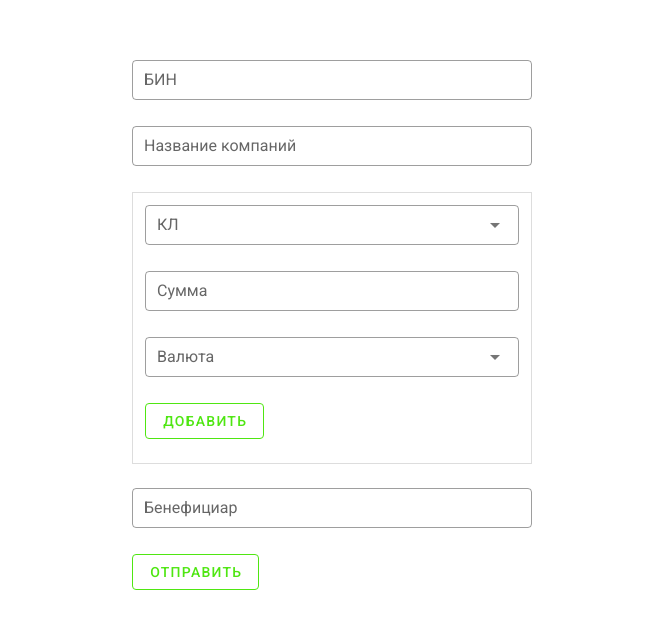
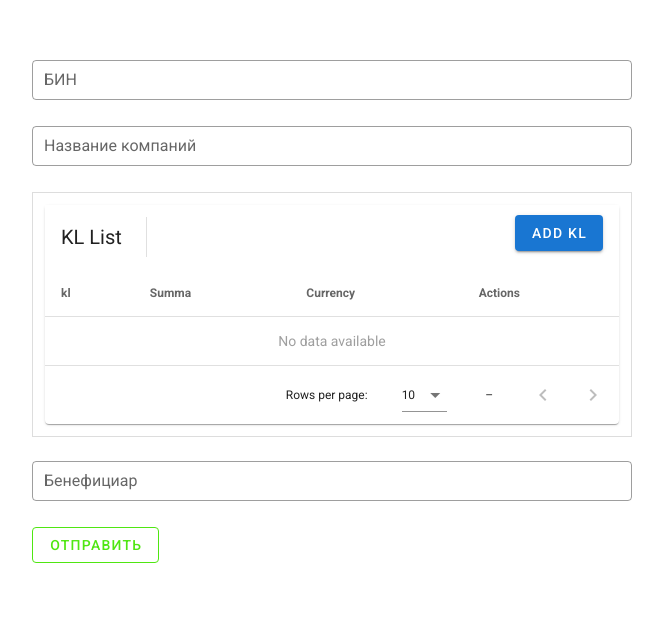
Before and after one commit to Zhasulan070/GarantsFront, a Vue app: page /create-order in a window 1280 px wide. Shown: the top 628 px of the page, without its empty margins (308-971 px from the left). Built offline with nearby package versions, Linux system fonts and the light colour scheme.

Commit message:
10.09.2021 changes

```diff
--- a/src/views/CreateOrder.vue
+++ b/src/views/CreateOrder.vue
@@ -22,6 +22,53 @@
             </v-text-field>
 
             <div class="kl_form">
+              <v-data-table
+                  :headers="headers"
+                  :items="showKlList"
+                  class="elevation-1"
+              >
+                <template
+                    v-slot:top
+                >
+                  <v-toolbar
+                      flat
+                  >
+                    <v-toolbar-title>
+                      KL List
+                    </v-toolbar-title>
+
+                    <v-divider
+                        class="mx-6"
+                        inset
+                        vertical
+                    >
+                    </v-divider>
+
+                    <v-spacer>
+
+                    </v-spacer>
+
+                    <v-dialog
+                        class="kl_form"
+                        v-model="dialog"
+                        max-width="500px"
+                    >
+
+                      <template v-slot:activator="{ on, attrs }">
+                        <v-btn
+                            color="primary"
+                            dark
+                            class="mb-2"
+                            v-bind="attrs"
+                            v-on="on"
+                        >
+                          ADD Kl
+                        </v-btn>
+                      </template>
+
+                      <v-card>
+                        <v-card-text>
+                          <v-container>
                             <v-select
                                 outlined
                                 dense
@@ -30,14 +77,10 @@
                                 label="КЛ"
                             >
                             </v-select>
-
                             <v-text-field
-                  outlined
-                  dense
                                 v-model="summa"
                                 label="Сумма"
-              >
-              </v-text-field>
+                            ></v-text-field>
 
                             <v-select
                                 outlined
@@ -45,23 +88,126 @@
                                 v-model="currency"
                                 :items="['тенге','доллар','евро']"
                                 label="Валюта"
-
                             >
                             </v-select>
+                          </v-container>
+                        </v-card-text>
+
+                        <v-card-actions>
+                          <v-spacer></v-spacer>
                           <v-btn
+                              color="blue darken-1"
+                              text
+                              @click="closeAddKl"
+                          >
+                            Cancel
+                          </v-btn>
+
+                          <v-btn
+                              color="blue darken-1"
+                              text
+                              @click="pushKl"
+                          >
+                            Save
+                          </v-btn>
+                        </v-card-actions>
+                      </v-card>
+                    </v-dialog>
+
+                    <v-dialog
+                        class="kl_form"
+                        v-model="dialogDeleteItem"
+                        max-width="500px"
+                    >
+                      <v-card>
+                        <v-card-title class="text-h5">Are you sure you want to delete this item?</v-card-title>
+                        <v-card-actions>
+                          <v-spacer></v-spacer>
+                          <v-btn color="blue darken-1" text @click="closeDelete">Cancel</v-btn>
+                          <v-btn color="blue darken-1" text @click="deleteItemConfirm">OK</v-btn>
+                          <v-spacer></v-spacer>
+                        </v-card-actions>
+                      </v-card>
+                    </v-dialog>
+
+                    <v-dialog
+                        class="kl_form"
+                        v-model="dialogEdit"
+                        max-width="500px"
+                    >
+                      <v-card>
+                        <v-card-text>
+                          <v-container>
+                            <v-select
                                 outlined
                                 dense
-                  class="mr-4"
-                  @click="pushKl"
-                  color="#4fe612"
+                                v-model="klTypeEdit"
+                                :items="klTypes"
+                                label="КЛ"
                             >
-                Добавить
+                            </v-select>
+                            <v-text-field
+                                outlined
+                                dense
+                                v-model="summaEdit"
+                                label="Сумма"
+                            ></v-text-field>
+
+                            <v-select
+                                outlined
+                                dense
+                                v-model="currencyEdit"
+                                :items="['тенге','доллар','евро']"
+                                label="Валюта"
+                            >
+                            </v-select>
+                          </v-container>
+                        </v-card-text>
+
+                        <v-card-actions>
+                          <v-spacer></v-spacer>
+                          <v-btn
+                              color="blue darken-1"
+                              text
+                              @click="dialogEdit = false"
+                          >
+                            Cancel
                           </v-btn>
-              <div class="kl_form__content">
-                <v-chip v-for="(kl, i) in klArray" :key="i">
-                  {{  `${kl.kl_type}, ${kl.summa}, ${kl.currency} ` }}
-                </v-chip>
-              </div>
+
+                          <v-btn
+                              color="blue darken-1"
+                              text
+                              @click="closeEditDialog"
+                          >
+                            Edit
+                          </v-btn>
+                        </v-card-actions>
+                      </v-card>
+
+                    </v-dialog>
+
+                  </v-toolbar>
+                </template>
+
+                <template v-slot:item.actions="{ item }">
+                  <v-icon
+                      small
+                      class="mr-2"
+                      @click="editItem(item)"
+                  >
+                    mdi-pencil
+                  </v-icon>
+                  <v-icon
+                      small
+                      @click="deleteItem(item)"
+                  >
+                    mdi-delete
+                  </v-icon>
+                </template>
+
+
+
+              </v-data-table>
             </div>
 
             <v-text-field
@@ -70,8 +216,10 @@
                 v-model="beneficator"
                 label="Бенефициар"
             >
+              <!--              beneficator-->
             </v-text-field>
 
+            <!--            send button-->
             <v-btn
                 outlined
                 dense
@@ -84,19 +232,46 @@
 
           </v-form>
         </div>
-
       </v-container>
     </v-main>
   </div>
 </template>
 
 <script>
-import axios from "axios";
+// import axios from "axios";
 
 export default {
   name: "CreateOrder",
+  editedIndex:null,
   data(){
     return{
+      headers: [
+        {
+          text: 'kl',
+          value: 'kl_type',
+          sortable: false
+        },
+        {
+          text: 'Summa',
+          value: 'summa',
+          sortable: false
+        },
+        {
+          text: 'Currency',
+          value: 'currency',
+          sortable: false
+        },
+        { text: 'Actions',
+          value: 'actions',
+          sortable: false
+        }
+      ],
+      dialog: false,
+      klTypeEdit: '',
+      summaEdit: '',
+      currencyEdit: '',
+      dialogEdit: false,
+      dialogDeleteItem: false,
       klTypes: [],
       klArray: [],
       kl_type: '',
@@ -120,9 +295,56 @@ export default {
       this.kl_type=''
       this.summa=''
       this.currency=''
+      this.dialog = false
     },
 
-    submit: function (){
+    closeAddKl () {
+      this.kl_type=''
+      this.summa=''
+      this.currency=''
+      this.dialog = false
+    },
+
+    closeDelete(){
+      this.dialogDeleteItem = false
+    },
+
+    editItem (item) {
+      this.editedIndex = item.index
+      this.klTypeEdit = item.kl_type
+      this.summaEdit = item.summa
+      this.currencyEdit = item.currency
+      this.dialogEdit = true
+    },
+
+    closeEditDialog(){
+      console.log(this.klArray[this.editedIndex-1])
+      const index = this.editedIndex - 1
+      let item = {
+        kl_type: this.klTypeEdit,
+        summa: this.summaEdit,
+        currency: this.currencyEdit
+      }
+      this.klArray[index] = {...item}
+      this.dialogEdit = false
+      console.log(this.klArray)
+    },
+
+    deleteItem (item) {
+      this.editedIndex = item.index-1
+      this.dialogDeleteItem = true
+    },
+
+    deleteItemConfirm () {
+      this.klArray.splice(this.editedIndex,1)
+      this.closeDelete()
+    },
+
+    submit:function (){
+      console.log(1)
+    }
+
+    /*submit: function (){
       this.result = {
         bin: this.bin,
         name: this.name,
@@ -135,11 +357,27 @@ export default {
           .then(response => {
             console.log(response)
           })
-    }
+    }*/
 
   },
+  computed: {
+    showKlList() {
+      return this.klArray.map(
+          (items, index) => ({
+            ...items,
+            index: index + 1
+          }))
+    }
+  },
   watch: {
-    bin(newVal){
+    closeEditDialog(val){
+      val || this.closeEditDialog()
+    },
+
+    klArray(newVal){
+      this.klArray = newVal;
+    }
+    /*bin(newVal){
       if (newVal.length === 12) {
         console.log('get')
         const headers = { "Content-Type": "application/json" };
@@ -157,14 +395,16 @@ export default {
             })
 
       }
-    }
+    }*/
+
+
   }
 }
 </script>
 
 <style scoped>
 .form{
-    width: 400px;
+  width: 600px;
   margin: 48px auto;
 }
 .kl_form{
```
Lines whose indentation alone changed are shown as unchanged.
